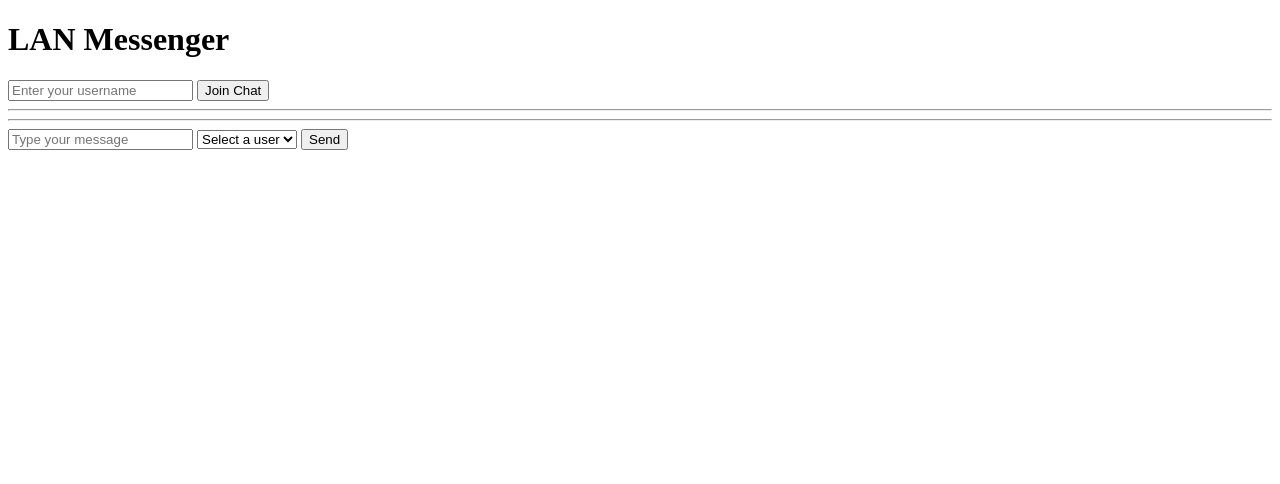
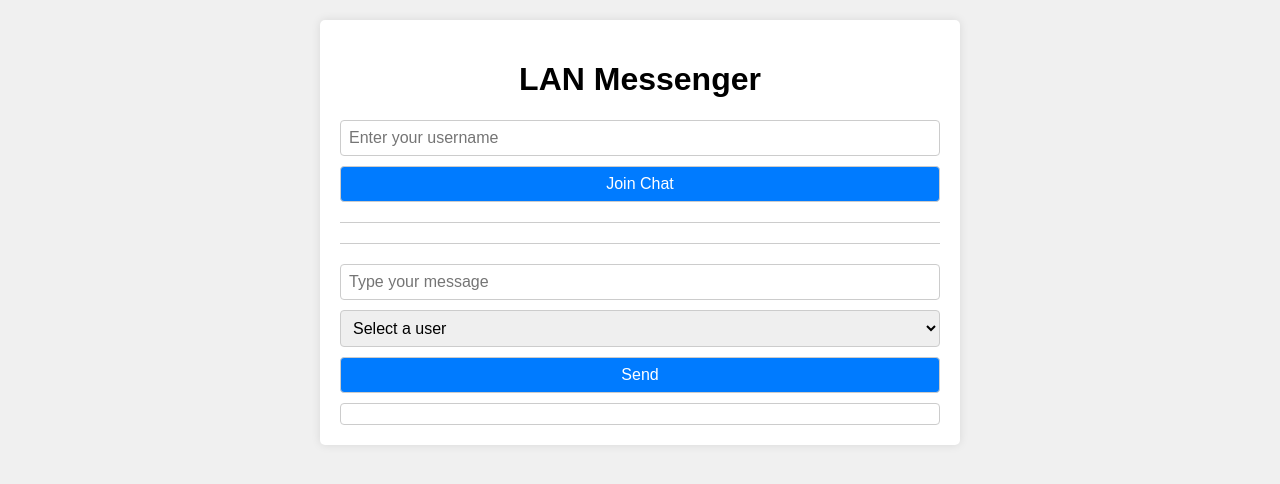
Before and after one commit to YaswanthBellana/ChatApplication, a plain HTML site: page client/index.html in a window 1280 px wide. Drawn offline with nearby package versions, Linux system fonts and the light colour scheme; no server answers.

Commit message:
almost done

```diff
--- a/client/index.html
+++ b/client/index.html
@@ -4,8 +4,74 @@
     <meta charset="UTF-8">
     <meta name="viewport" content="width=device-width, initial-scale=1.0">
     <title>LAN Messenger</title>
+    <style>
+        body {
+            font-family: Arial, sans-serif;
+            margin: 0;
+            padding: 0;
+            background-color: #f0f0f0;
+        }
+
+        #container {
+            max-width: 600px;
+            margin: 20px auto;
+            padding: 20px;
+            background-color: #fff;
+            border-radius: 5px;
+            box-shadow: 0 0 10px rgba(0, 0, 0, 0.1);
+        }
+
+        h1 {
+            text-align: center;
+        }
+
+        input[type="text"],
+        select,
+        button {
+            display: block;
+            width: 100%;
+            margin-bottom: 10px;
+            padding: 8px;
+            font-size: 16px;
+            border: 1px solid #ccc;
+            border-radius: 4px;
+            box-sizing: border-box;
+        }
+
+        button {
+            background-color: #007bff;
+            color: #fff;
+            cursor: pointer;
+        }
+
+        button:hover {
+            background-color: #0056b3;
+        }
+
+        hr {
+            margin: 20px 0;
+            border: none;
+            border-top: 1px solid #ccc;
+        }
+
+        #messages {
+            max-height: 300px;
+            overflow-y: auto;
+            padding: 10px;
+            border: 1px solid #ccc;
+            border-radius: 4px;
+        }
+
+        #messages div {
+            margin-bottom: 5px;
+            padding: 5px;
+            background-color: #f9f9f9;
+            border-radius: 4px;
+        }
+    </style>
 </head>
 <body>
+    <div id="container">
         <h1>LAN Messenger</h1>
         <input type="text" id="username" placeholder="Enter your username">
         <button onclick="joinChat()">Join Chat</button>
@@ -17,6 +83,8 @@
             <option value="">Select a user</option>
         </select>
         <button onclick="sendMessage()">Send</button>
+        <div id="messages"></div>
+    </div>
 
     <script src="https://cdn.socket.io/4.1.3/socket.io.min.js"></script>
     <script src="script.js"></script>
--- a/client/script.js
+++ b/client/script.js
@@ -6,12 +6,12 @@ function joinChat() {
 }
 
 socket.on('userList', (users) => {
-    const userList = document.getElementById('userList');
-    userList.innerHTML = ''; // Clear the previous options
-    for (const userId in users) {
+    const userList = document.getElementById('recipient');
+    userList.innerHTML = '<option value="">Select a user</option>';
+    for (const user of users) {
         const option = document.createElement('option');
-        option.value = userId;
-        option.text = users[userId];
+        option.value = user;
+        option.text = user;
         userList.appendChild(option);
     }
 });
@@ -22,23 +22,17 @@ function sendMessage() {
     if (recipientUsername !== '') {
         console.log(`Sending message "${msg}" to recipient ${recipientUsername}`);
         socket.emit('chatMessage', msg, recipientUsername);
+        // Clear the input field after sending message
+        document.getElementById('messageInput').value = '';
     } else {
         console.log("No recipient selected.");
     }
 }
 
 socket.on('chatMessage', (msg, senderUsername) => {
-    const decryptedMsg = decryptMessage(msg);
-    console.log(`Received message from ${senderUsername}: ${decryptedMsg}`);
-    displayMessage(`${senderUsername}: ${decryptedMsg}`);
+    console.log(`Received message from ${senderUsername}: ${msg}`);
+    displayMessage(`${senderUsername}: ${msg}`);
 });
-
-function decryptMessage(msg) {
-    const decipher = crypto.createDecipher('aes-256-cbc', 'mySecretKey');
-    let decrypted = decipher.update(msg, 'hex', 'utf8');
-    decrypted += decipher.final('utf8');
-    return decrypted;
-}
 
 function displayMessage(message) {
     const messagesContainer = document.getElementById('messages');
```
Lines whose indentation alone changed are shown as unchanged.
